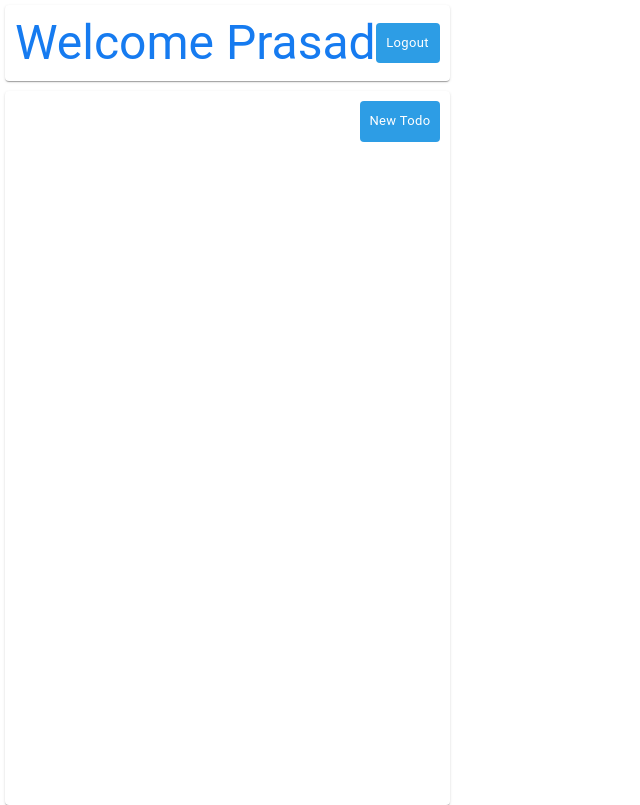
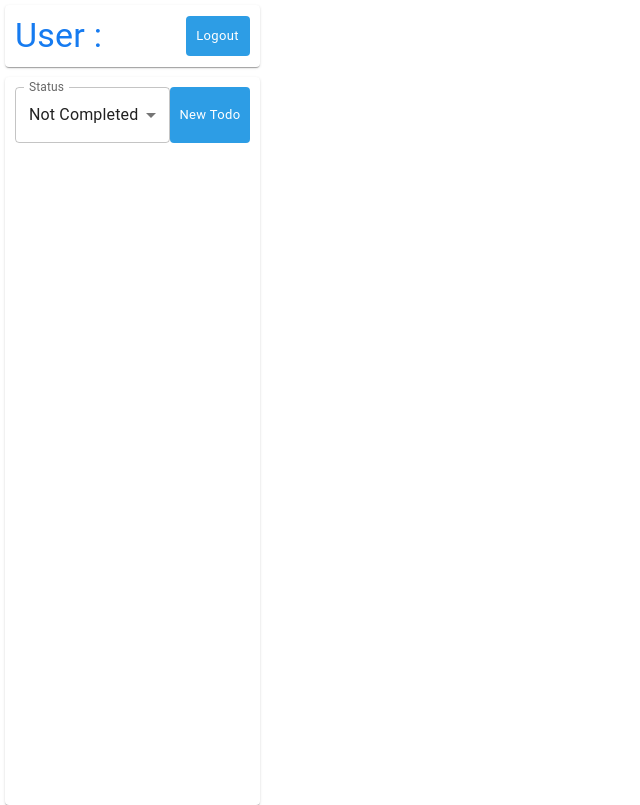
Before and after one commit to Prasad-Indika/to-do-app, a React (Vite) app: page /todolist in a window 1280 px wide. Shown: the whole page, without its empty margins (0-640 px from the left). Built offline with nearby package versions, Linux system fonts and the light colour scheme.

Commit message:
manage completed todo

```diff
--- a/src/components/AddUpdateTodoModal/index.jsx
+++ b/src/components/AddUpdateTodoModal/index.jsx
@@ -21,7 +21,7 @@ export default function AddUpdateTodoModal({onClose,visible,isUpdate=false,todo}
             user:user,
             title:title,
             description:description,
-            status:'NotComplete'
+            status:'NotCompleted'   // NotCompleted , completed
         }
         dispatch(addTodo(newTodo));
         dispatch(getTodoByUser());
--- a/src/components/TodoHeader/index.jsx
+++ b/src/components/TodoHeader/index.jsx
@@ -6,6 +6,7 @@ import { useNavigate } from 'react-router-dom'
 export default function TodoHeader() {
 
     const navigate = useNavigate();
+    const user = localStorage.getItem("user")
 
     const handleLogout = ()=>{
         localStorage.removeItem("user")
@@ -15,8 +16,8 @@ export default function TodoHeader() {
     <Card sx={{margin:'5px'}}>
         <Grid2 container sx={{margin:'10px'}}>
             <Grid2 sx={{display:'flex',alignItems:'center'}} size={{xs:12 , sm:12 , md:11 , lg:11}}>
-                <Typography variant="h3" style={{ color:'#167bf0' }}>
-                    Welcome Prasad
+                <Typography variant="h4" style={{ color:'#167bf0' }}>
+                    User :  {user}
                 </Typography>
             </Grid2>
             <Grid2 sx={{display:'flex',alignItems:'center', justifyContent:'end'}} size={{xs:12 , sm:12 , md:1 , lg:1}}>
--- a/src/components/TodoItem/index.jsx
+++ b/src/components/TodoItem/index.jsx
@@ -2,14 +2,14 @@ import { Card, CardActions, CardContent, Typography } from '@mui/material'
 import React from 'react'
 import CommonButton from '../../common/components/Button'
 
-export default function TodoItem({todo,deleteTodo,editTodo}) {
+export default function TodoItem({todo,deleteTodo,editTodo,todoComplete}) {
   return (
     <Card sx={{margin:'5px'}}>
         <CardContent>
             <Typography variant="h4" style={{ color:'#167bf0' }}>
                 {todo.title}
             </Typography>
-            <Typography variant='body2'>
+            <Typography variant='body1'>
                 {todo.description}
             </Typography>
         </CardContent>
@@ -26,6 +26,15 @@ export default function TodoItem({todo,deleteTodo,editTodo}) {
                 name={"Delete"}
                 onClick={deleteTodo}
             />
+            {todo.status === 'NotCompleted' &&
+                <CommonButton
+                    circular={true}
+                    variant={'outline'}
+                    name={"Complete"}
+                    onClick={todoComplete}
+            />
+            }
+
         </CardActions>
 
     </Card>
--- a/src/pages/Sign-in/index.jsx
+++ b/src/pages/Sign-in/index.jsx
@@ -62,6 +62,7 @@ export default function SignIn() {
             </Box>
             <Box sx={{margin:4}}>
                 <TextInput
+                    type="password"
                     placeholder={'Password'}
                     value={password}
                     onChange={(e)=>{setPassword(e.target.value)}}
--- a/src/pages/Sign-up/Sign-up.jsx
+++ b/src/pages/Sign-up/Sign-up.jsx
@@ -71,6 +71,7 @@ export default function SignUp() {
             </Box>
             <Box sx={{margin:4}}>
                 <TextInput
+                    type="password"
                     placeholder={'Password'}
                     value={password}
                     onChange={(e)=>{setPassword(e.target.value)}}
@@ -94,7 +95,7 @@ export default function SignUp() {
             </Box>
 
             <Box sx={{margin:4}}>
-                <Link to={"/sign-in"}>Have Account</Link>
+                <Link to={"/sign-in"}>Already Have Account? </Link>
             </Box>
         </Box>
    </LoginLayout>
--- a/src/pages/TodoList/index.jsx
+++ b/src/pages/TodoList/index.jsx
@@ -6,7 +6,12 @@ import { Box, Card } from '@mui/material';
 import AddUpdateTodoModal from '../../components/AddUpdateTodoModal';
 import { useDispatch, useSelector } from 'react-redux';
 import TodoItem from '../../components/TodoItem';
-import { deleteTodo, getTodoByUser } from '../../store/slice/todoSlice';
+import { deleteTodo, getTodoByUser, updateStatus } from '../../store/slice/todoSlice';
+
+import InputLabel from '@mui/material/InputLabel';
+import MenuItem from '@mui/material/MenuItem';
+import FormControl from '@mui/material/FormControl';
+import Select from '@mui/material/Select';
 
 export default function TodoList() {
 
@@ -15,7 +20,14 @@ export default function TodoList() {
     const [isAddModalVisible,setIsAddModalVisible] = useState(false);
     const [isUpdateModalVisible,setIsUpdateModalVisible] = useState(false);
     const [selectedTodo,setSelectedTodo] = useState({});
-    const todoData = useSelector((state)=>state.todoSlice.todoByUser)
+    const todoCompletedData = useSelector((state)=>state.todoSlice.todoCompleted)
+    const todoNotCompletedData = useSelector((state)=>state.todoSlice.todoNotCompleted)
+
+    const [status, setStatus] = useState('0');
+
+    const handleChange = (event) => {
+      setStatus(event.target.value);
+    };
 
     const handleDeleteTodo = (id)=>{
         dispatch(deleteTodo(id));
@@ -25,6 +37,11 @@ export default function TodoList() {
     const handleEditTodo = (todo)=>{
         setSelectedTodo(todo);
         setIsUpdateModalVisible(true);
+    }
+
+    const updateCompleteStatus = (id)=>{
+        dispatch(updateStatus(id))
+        dispatch(getTodoByUser())
     }
 
     useEffect(()=>{
@@ -38,20 +55,52 @@ export default function TodoList() {
         </Box>
         <Box sx={{flexGrow:1}}>
             <Card sx={{margin:'5px',height:'100%'}}>
-                <Box sx={{display:'flex' ,justifyContent:'end',margin:'10px'}}>
+                <Box sx={{display:'flex' ,justifyContent:'space-between',margin:'10px'}}>
+
+                    <Box>
+                        <FormControl fullWidth>
+                            <InputLabel id="demo-simple-select-label">Status</InputLabel>
+                            <Select
+                                labelId="demo-simple-select-label"
+                                id="demo-simple-select"
+                                value={status}
+                                label="Status"
+                                onChange={handleChange}
+                            >
+                                <MenuItem value={"0"}>Not Completed</MenuItem>
+                                <MenuItem value={"1"}>Completed</MenuItem>
+                            </Select>
+                        </FormControl>
+                    </Box>
+
                     <CommonButton
                         name={'New Todo'}
                         onClick={()=>{setIsAddModalVisible(true)}}
                     />
                 </Box>
                 <Box sx={{display:'flex', flexWrap:'wrap' ,justifyContent:'space-between',margin:'10px'}}>
-                    {todoData?.map((todo)=>(
-                        <TodoItem
-                            todo={todo}
-                            deleteTodo={()=>{handleDeleteTodo(todo.id)}}
-                            editTodo={()=>{handleEditTodo(todo)}}
-                        />
-                    ))}
+
+                    {status === '0' ?
+                        todoNotCompletedData?.map((todo)=>(
+                            <TodoItem
+                                todo={todo}
+                                deleteTodo={()=>{handleDeleteTodo(todo.id)}}
+                                editTodo={()=>{handleEditTodo(todo)}}
+                                todoComplete={()=>{updateCompleteStatus(todo.id)}}
+                            />
+                        ))
+
+                        :
+
+                        todoCompletedData?.map((todo)=>(
+                            <TodoItem
+                                todo={todo}
+                                deleteTodo={()=>{handleDeleteTodo(todo.id)}}
+                                editTodo={()=>{handleEditTodo(todo)}}
+                            />
+                        ))
+                    }
+
                 </Box>
             </Card>
         </Box>
--- a/src/store/slice/todoSlice.jsx
+++ b/src/store/slice/todoSlice.jsx
@@ -7,7 +7,8 @@ export const todoSlice = createSlice({
     name: 'todo',
     initialState: {
       data: [],
-      todoByUser: []
+      todoCompleted:[],
+      todoNotCompleted:[]
     },
 
     reducers: {
@@ -29,12 +30,13 @@ export const todoSlice = createSlice({
       updateStatus:(state,action)=>{
         const findTodo = state.data.find(item => item.id === action.payload);
         if (findTodo) {
-            findTodo.status = "complete";
+            findTodo.status = "completed";
         }
       },
       getTodoByUser: (state, action) => {
         const user = localStorage.getItem('user')
-        state.todoByUser = state.data.filter(todo => todo.user === user);
+        state.todoCompleted = state.data.filter(todo => todo.user === user && todo.status === 'completed');
+        state.todoNotCompleted = state.data.filter(todo => todo.user === user && todo.status === 'NotCompleted');
       }
     },
 
```
